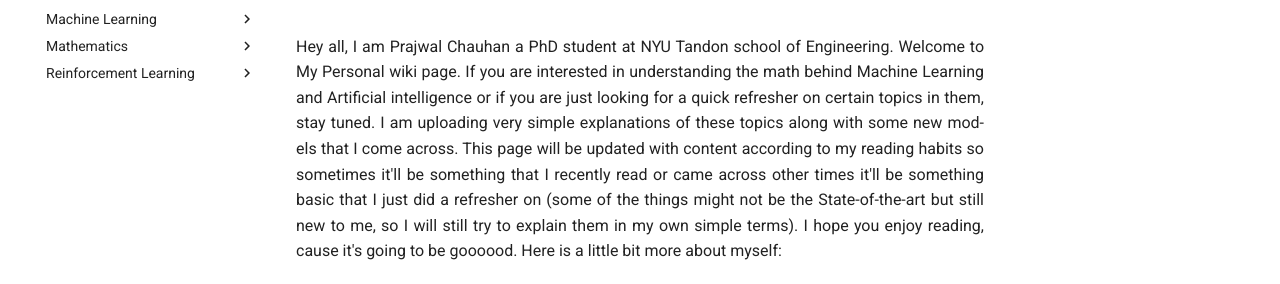
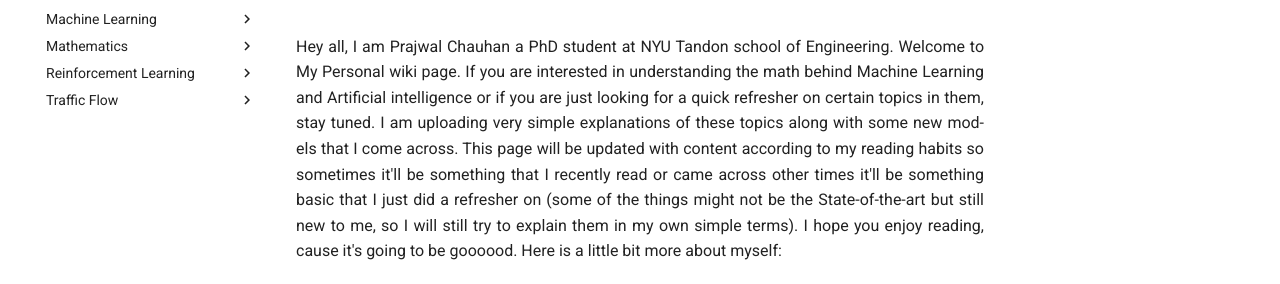
Before and after one commit to pj1911/my-wiki, an MkDocs documentation site: the page built from docs/index.md, in a window 1280 px wide. Shown: the part 146-430 px from the top of the page. Built offline with MkDocs 1.6.1 and Material for MkDocs 9.7.7, drawn with Linux system fonts in a browser that asks for light colours.

Commit message:
Update mkdocs.yml

```diff
--- a/mkdocs.yml
+++ b/mkdocs.yml
@@ -29,6 +29,8 @@ nav:
       - 5 - Model Free Prediction: RL-5-Model free prediction.md
       - 6 - Model Free Control: RL-6-Model free control.md
       - 7 - Value Function Approximation: RL-7-Value function approximation.md
+  - Traffic Flow:
+        - ARZ model: Aw–Rascle–Zhang model.md
 
 markdown_extensions:
   - admonition
```
